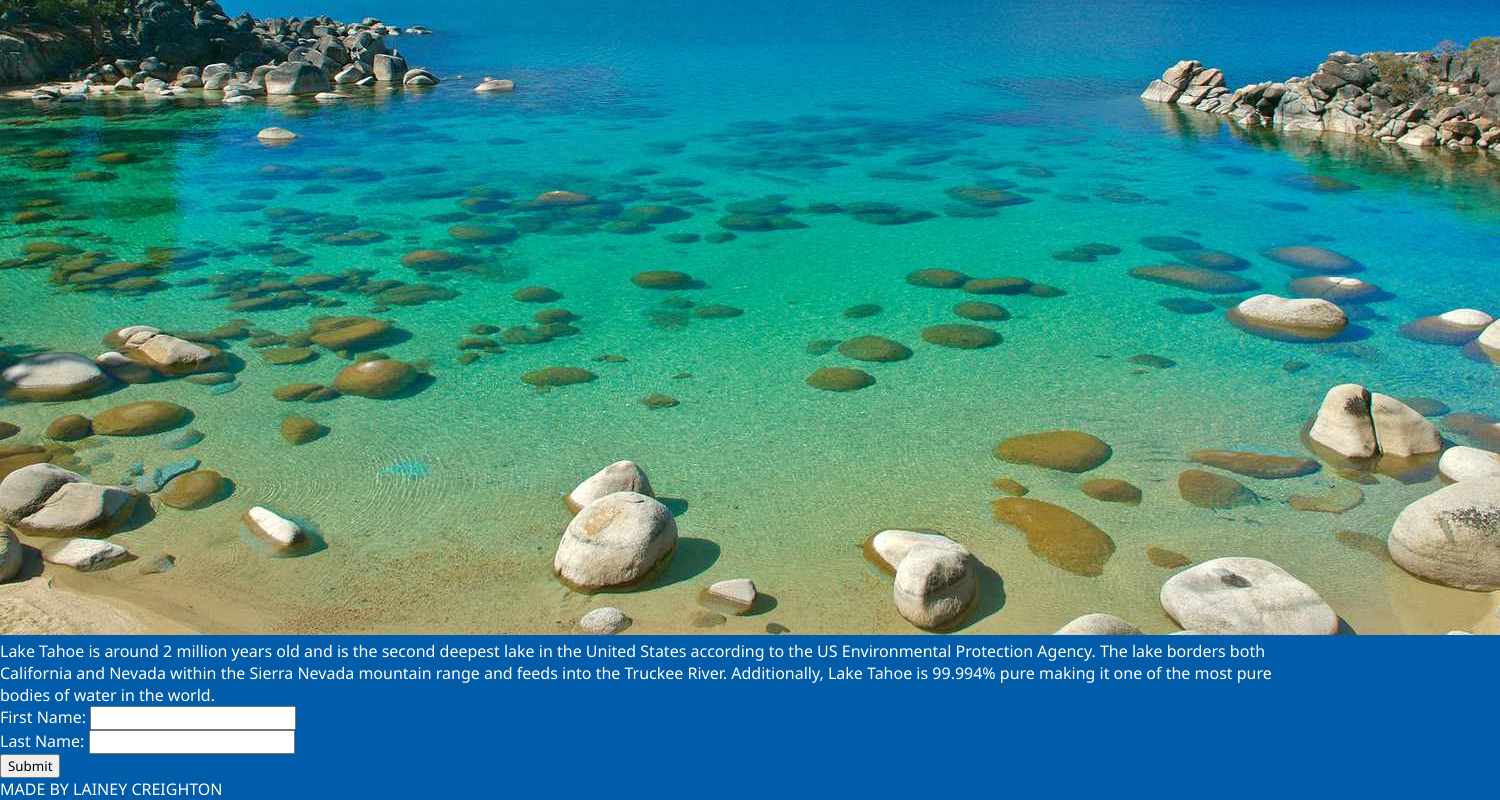
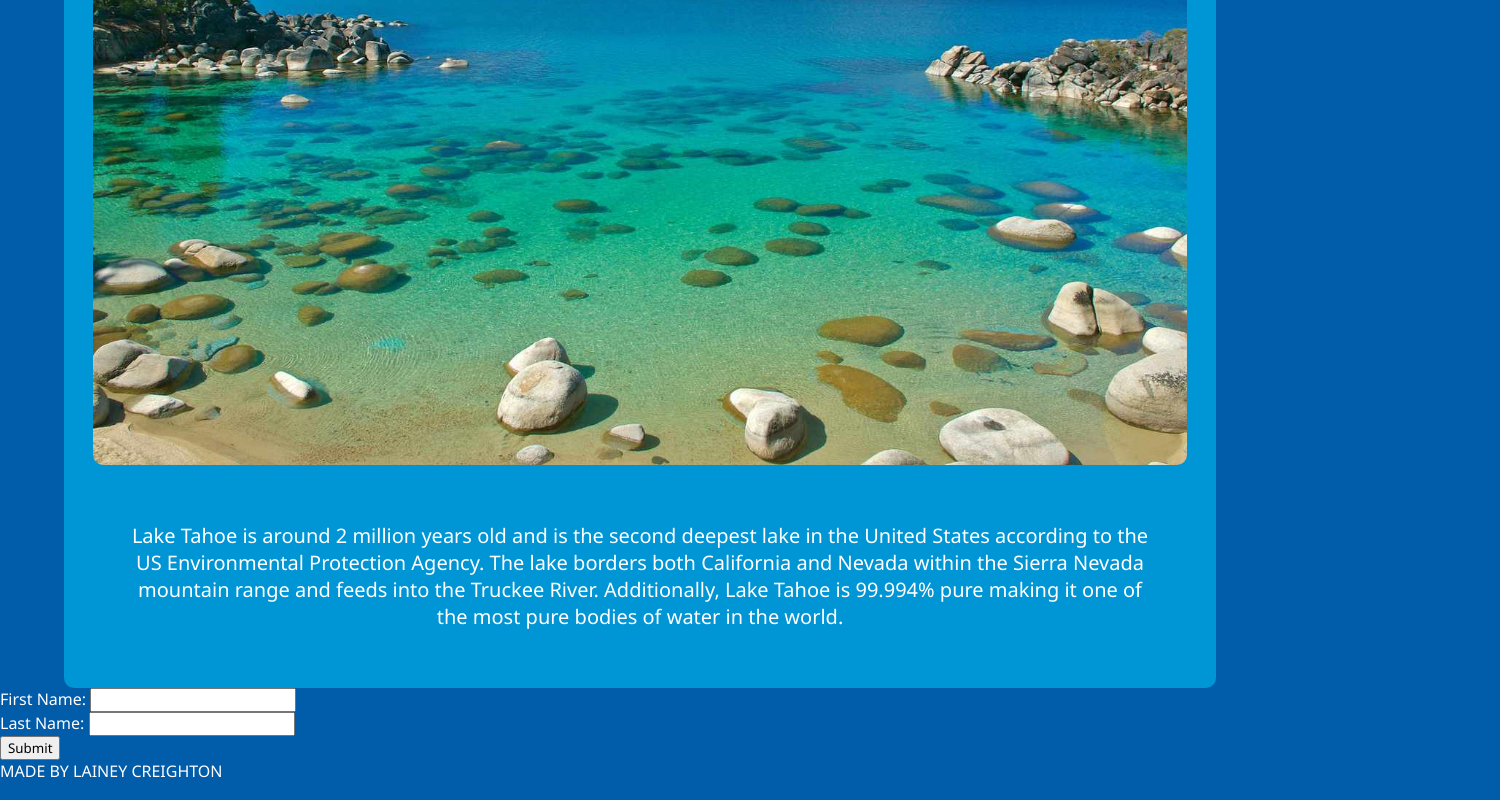
Before and after one commit to laineycreighton/landing-page, a plain HTML site: page index.html in a window 1280 px wide. Shown: the part 562-1362 px from the top of the page, 1500 px wide, since content can reach past the window. Drawn offline with Linux system fonts and the light colour scheme.

Commit message:
add styling to lake tahoe article

```diff
--- a/assets/style.css
+++ b/assets/style.css
@@ -27,6 +27,29 @@ h2 {
 }
 
 /*--------------ARTICLE--------------*/
+article {
+    background-color: #0095D5;
+    display: flex;
+    flex-direction: column;
+    align-items: center;
+    margin-top: 50px;
+    margin-left: 5%;
+    margin-right: 5%;
+    border-radius: 10px;
+}
+
+.tahoe {
+    width: 95%;
+    height: auto;
+    margin-top: 50px;
+    border-radius: 10px;
+}
+
+.facts {
+    margin: 5%;
+    font-size: 20px;
+    text-align: center;
+}
 
 /*------------CONTACT FORM-----------*/
 
--- a/index.html
+++ b/index.html
@@ -16,8 +16,8 @@
     </header>
     <!--------------TAHOE ARTICLE-------------->
     <article>
-        <img src="./assets/images/lake-tahoe.jpeg" alt="shore of Lake Tahoe">
-        <p>
+        <img src="./assets/images/lake-tahoe.jpeg" alt="shore of Lake Tahoe" class="tahoe">
+        <p class="facts">
             Lake Tahoe is around 2 million years old and is the second deepest lake in the United States according to the
             US Environmental Protection Agency. The lake borders both California and Nevada within the Sierra Nevada
             mountain range and feeds into the Truckee River. Additionally, Lake Tahoe is 99.994% pure making it one of
```
